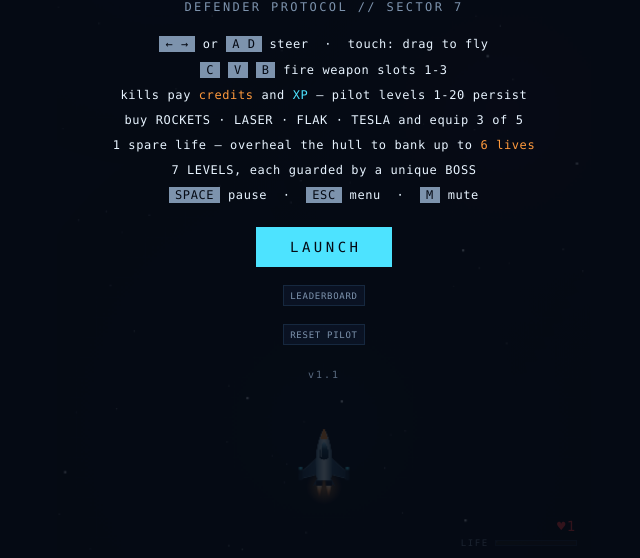
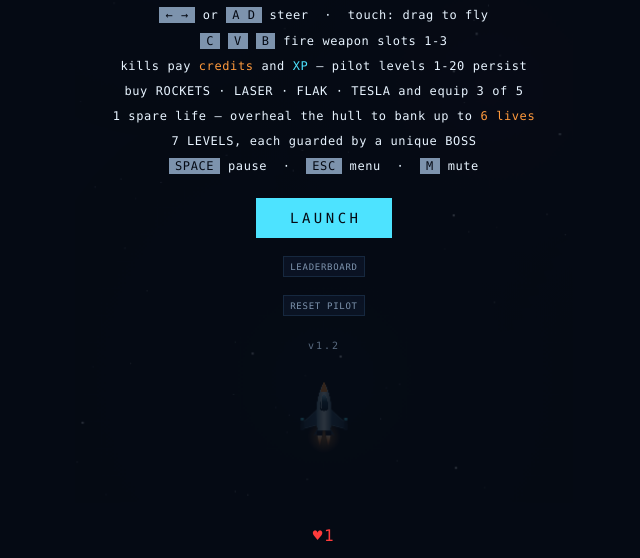
Before and after one commit to afrazja/space-arc-game, a plain HTML site: page index.html in a window 1280 px wide. Shown: the part 242-800 px from the top of the page, without its empty margins (316-956 px from the left). Drawn offline with Linux system fonts and the light colour scheme.

Commit message:
feat: controls below the play field — ship never slides under buttons
Moves the fire buttons and the life-heart into a dedicated control bar
BELOW the game canvas (canvas shrinks to make room), so the ship stays
in the play field and can't go beneath them. Removes the gold life bar
(overheal-to-life mechanic still works via the heart count + popup).
v1.2 / cache space-arc-v3.

Co-Authored-By: Claude Fable 5 <noreply@anthropic.com>

```diff
--- a/index.html
+++ b/index.html
@@ -30,18 +30,48 @@
     user-select: none;
     -webkit-tap-highlight-color: transparent;
   }
+  :root { --ctrl-h: 52px; }              /* control-bar height (just the life heart) */
+  @media (pointer: coarse) {
+    :root { --ctrl-h: 116px; }           /* taller on touch: room for the fire buttons */
+  }
   #stage {
     position: fixed;
     inset: 0;
     display: flex;
+    flex-direction: column;
     align-items: center;
     justify-content: center;
+    gap: 6px;
   }
   #frame {
     position: relative;
     aspect-ratio: 480 / 720;
-    height: min(100vh, calc(100vw * 720 / 480));
+    /* leave room below the play field for the control bar so the ship never
+       slides under the fire buttons or the life heart */
+    height: min(calc(100vh - var(--ctrl-h)), calc(100vw * 720 / 480));
     max-width: 100vw;
+    flex-shrink: 0;
+  }
+  #controlBar {
+    height: var(--ctrl-h);
+    flex-shrink: 0;
+    width: min(100vw, calc((100vh - var(--ctrl-h)) * 480 / 720));
+    max-width: 460px;
+    display: flex;
+    align-items: center;
+    justify-content: space-between;
+    gap: 12px;
+    padding: 0 clamp(14px, 5vw, 30px);
+    padding-bottom: env(safe-area-inset-bottom, 0px);
+    box-sizing: border-box;
+  }
+  #lifeDisplay {
+    flex: 1;
+    text-align: center;
+    color: var(--danger);
+    font-size: 16px;
+    letter-spacing: 0.1em;
+    font-variant-numeric: tabular-nums;
   }
   canvas {
     position: absolute;
@@ -69,32 +99,30 @@
   .hud.top { top: env(safe-area-inset-top, 0px); align-items: flex-start; gap: 12px; }
   .hud.bottom { bottom: env(safe-area-inset-bottom, 0px); align-items: flex-end; }
 
-  /* ---------- Touch fire buttons (shown on touch screens only) ---------- */
+  /* ---------- Touch fire buttons (in the control bar, touch screens only) ---------- */
   .fireBtn {
     display: none;
-    position: absolute;
-    bottom: calc(18px + env(safe-area-inset-bottom, 0px));
-    width: 68px;
-    height: 68px;
+    flex-shrink: 0;
+    width: 74px;
+    height: 74px;
     border-radius: 50%;
     border: 1.5px solid var(--line);
-    background: rgba(11, 21, 38, 0.75);
+    background: rgba(11, 21, 38, 0.85);
     color: var(--star);
     font-family: var(--mono);
     font-size: 10px;
     letter-spacing: 0.06em;
     align-items: center;
     justify-content: center;
+    text-align: center;
     touch-action: none;
     -webkit-user-select: none;
     user-select: none;
-    z-index: 5;
   }
   .fireBtn:active { background: rgba(77, 227, 255, 0.25); border-color: var(--cyan); }
   .fireBtn.off { opacity: 0.35; }
   @media (pointer: coarse) {
     .fireBtn { display: flex; }
-    #lifeCol { margin-bottom: 96px; }   /* lift the life bar clear of the right button */
   }
   .hud .label { color: var(--dim); font-size: 10px; letter-spacing: 0.22em; }
   #levelTag {
@@ -108,18 +136,6 @@
     font-variant-numeric: tabular-nums;
   }
   #levelTag span { color: var(--star); font-size: 14px; }
-  #lifeCol { width: 116px; text-align: right; }
-  #livesTxt {
-    color: var(--danger);
-    font-size: 14px;
-    letter-spacing: 0.1em;
-    margin-bottom: 4px;
-    font-variant-numeric: tabular-nums;
-  }
-  #lifeRow { display: flex; align-items: center; gap: 6px; }
-  #lifeLbl { font-size: 9px; color: var(--dim); letter-spacing: 0.18em; }
-  #lifeRow #reviveBar { flex: 1; margin-top: 0; }
-
   #statusCol {
     width: 112px;
     flex-shrink: 0;
@@ -136,13 +152,6 @@
     letter-spacing: 0.1em;
     font-variant-numeric: tabular-nums;
   }
-  #reviveBar {
-    margin-top: 2px;
-    height: 4px;
-    border: 1px solid var(--line);
-    background: rgba(255, 210, 77, 0.08);
-  }
-  #reviveFill { height: 100%; width: 0%; background: #ffd24d; }
   #xpLine {
     font-size: 12px;
     color: var(--cyan);
@@ -365,20 +374,6 @@
       </div>
     </div>
 
-    <div class="hud bottom">
-      <div></div>
-      <div id="lifeCol">
-        <div id="livesTxt">&#9829;1</div>
-        <div id="lifeRow">
-          <span id="lifeLbl">LIFE</span>
-          <div id="reviveBar" title="fill it to gain a life"><div id="reviveFill"></div></div>
-        </div>
-      </div>
-    </div>
-
-    <button class="fireBtn" id="fire1" style="left: 16px;">&mdash;</button>
-    <button class="fireBtn" id="fire2" style="right: 16px;">&mdash;</button>
-
     <div class="overlay" id="startScreen">
       <h1 class="title">SPACE ARC</h1>
       <p class="subtitle">DEFENDER PROTOCOL // SECTOR 7</p>
@@ -444,6 +439,12 @@
       <p class="subtitle" id="bestScore"></p>
       <button class="btn" id="restartBtn">RE-LAUNCH</button>
     </div>
+  </div>
+
+  <div id="controlBar">
+    <button class="fireBtn" id="fire1">&mdash;</button>
+    <div id="lifeDisplay"><span id="livesTxt">&#9829;1</span></div>
+    <button class="fireBtn" id="fire2">&mdash;</button>
   </div>
 </div>
 
@@ -2389,7 +2390,6 @@ function drawPopups() {
 
 // ---------- HUD / UI ----------
 const el = {
-  reviveFill: document.getElementById("reviveFill"),
   credits: document.getElementById("credits"),
   livesTxt: document.getElementById("livesTxt"),
   xpNow: document.getElementById("xpNow"),
@@ -2399,7 +2399,6 @@ const el = {
 function updateHUD() {
   el.credits.textContent = state.credits;
   el.levelNum.textContent = state.level;
-  el.reviveFill.style.width = player.revive + "%";
   el.livesTxt.textContent = "♥" + player.lives;
   el.xpNow.textContent = state.xpEarned;   // XP gathered this level, banked at level end
   // touch fire buttons mirror slots 2 / 3: weapon name, dimmed when unusable
@@ -2730,7 +2729,7 @@ function frame(now) {
 requestAnimationFrame(frame);
 
 // ---------- Version + auto-update ----------
-const APP_VERSION = "1.1";
+const APP_VERSION = "1.2";
 document.getElementById("versionLine").textContent = "v" + APP_VERSION;
 
 // A new build ships a byte-changed sw.js (its CACHE constant is bumped), so the
--- a/sw.js
+++ b/sw.js
@@ -2,7 +2,7 @@
 // Pages are network-first (players get new versions on the next load); other
 // assets are cache-first for instant loads. Bump CACHE on every release so the
 // browser installs a fresh worker and the in-game UPDATE banner appears.
-const CACHE = "space-arc-v2";
+const CACHE = "space-arc-v3";
 const ASSETS = ["index.html", "manifest.webmanifest", "icon-192.png", "icon-512.png"];
 
 self.addEventListener("install", (e) => {
```
